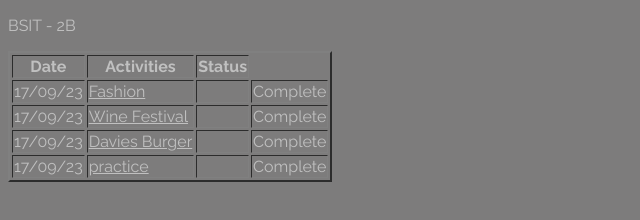
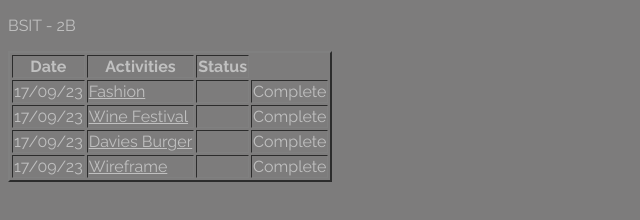
Before and after one commit to ilabonete/ilabonete.github.io, a plain HTML site: page index.html in a window 1280 px wide. Shown: the full height of the page, 0-640 px from the left. Drawn offline with Linux system fonts and the light colour scheme.

Commit message:
Update index.html

```diff
--- a/index.html
+++ b/index.html
@@ -31,7 +31,7 @@
 		</tr>
 	    	<tr>
 			<td>17/09/23</td>
-			<td><a href="https://ilabonete.github.io/practice/prelim_exam.html">practice </a><td>
+			<td><a href="https://ilabonete.github.io/practice/prelim_exam.html">Wireframe </a><td>
 			<td>Complete</td>
 		</tr>
 	</table>
```
